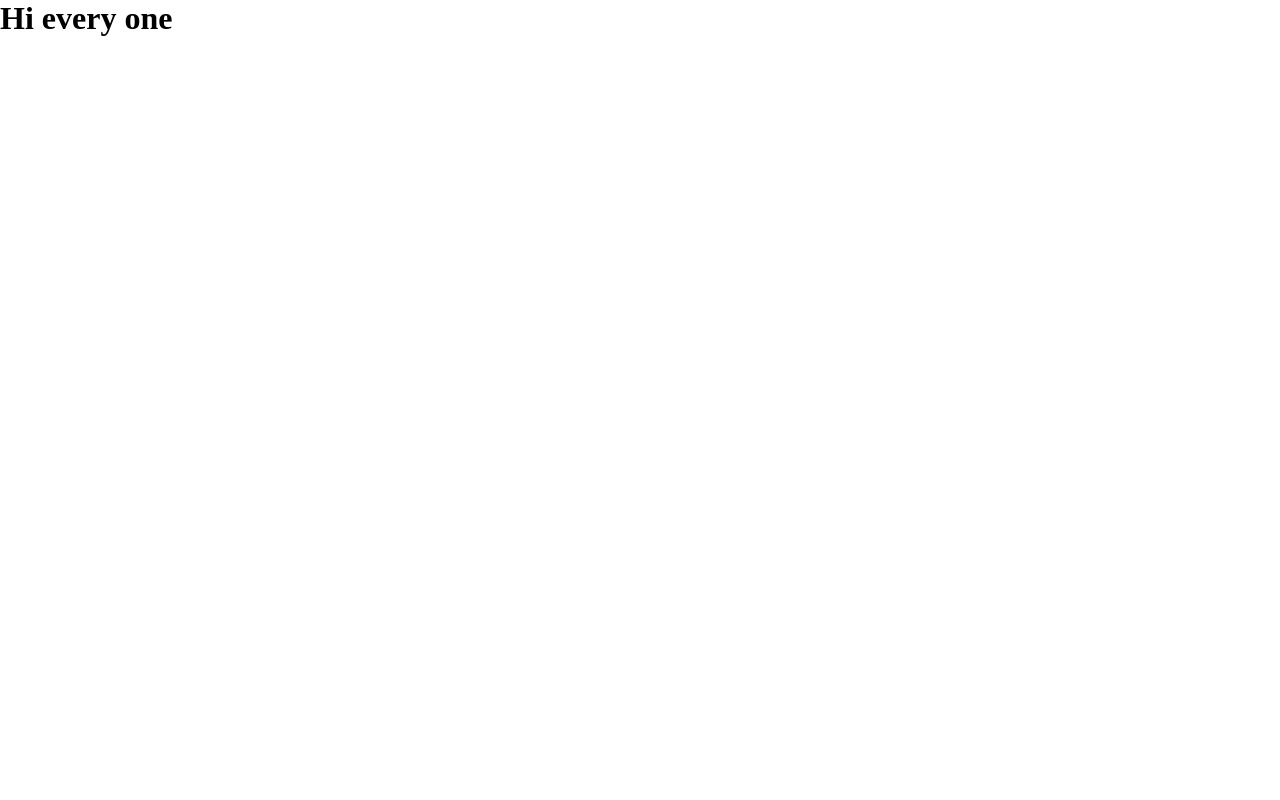
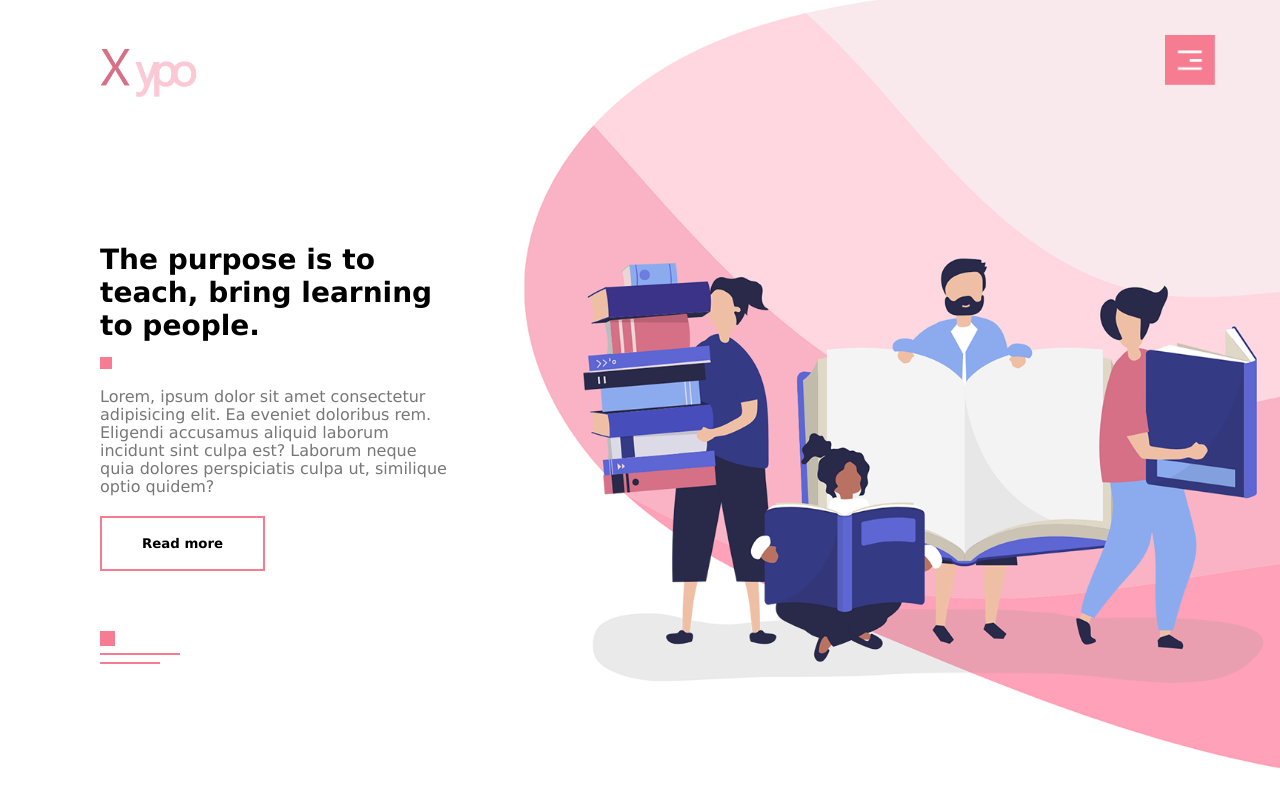
Before and after one commit to tahmimhridoy/html-css-project, a plain HTML site: page index.html in a window 1280 px wide. Drawn offline with Linux system fonts and the light colour scheme.

Commit message:
added header section

```diff
--- a/index.html
+++ b/index.html
@@ -8,6 +8,48 @@
     <link rel="stylesheet" href="style.css">
 </head>
 <body>
-    <h1>Hi every one</h1>
+    <section id="header">
+        <div class="container">
+            <img src="images/logo.png" class="logo" alt="">
+            <div class="header-text">
+                <h1>The purpose is to <br> teach, bring learning to people.</h1>
+                <span class="square">
+
+                </span>
+                <p>Lorem, ipsum dolor sit amet consectetur adipisicing elit. Ea eveniet doloribus rem. Eligendi accusamus aliquid laborum incidunt sint culpa est? Laborum neque quia dolores perspiciatis culpa ut, similique optio quidem?</p>
+                <button class="common-btn">Read more</button>
+                <div class="line">
+                    <span class="line-1"></span><br>
+                    <span class="line-2"></span><br>
+                    <span class="line-3"></span>
+                </div>
+            </div>
+        </div>
+    </section>
+    <nav id="side-nav">
+        <ul>
+            <li><a href="#">HOME</a></li>
+            <li><a href="#">ABOUT US</a></li>
+            <li><a href="#">FEATURES</a></li>
+            <li><a href="#">COURSES</a></li>
+            <li><a href="#">OFFER</a></li>
+            <li><a href="#">CONTACT</a></li>
+        </ul>
+    </nav>
+    <img src="images/menu.png" id="menuBtn" alt="">
+
+    <script>
+        var menuBtn = document.getElementById('menuBtn');
+        var sideNav = document.getElementById('side-nav');
+        sideNav.style.right = '-250px';
+        menuBtn.onclick = function(){
+            if(sideNav.style.right == '-250px'){
+                sideNav.style.right = 0;
+            }else{
+                sideNav.style.right = '-250px';
+            }
+        }
+
+    </script>
 </body>
 </html>
--- a/style.css
+++ b/style.css
@@ -1,4 +1,97 @@
 *{
     margin: 0;
     padding: 0;
+    font-family: Verdana, Geneva, Tahoma, sans-serif;
 }
+#header{
+    height: 100vh;
+    background-image: url(images/background.png);
+    background-position: center;
+    background-size: cover;
+}
+.container{
+    margin-right: 100px;
+    margin-left: 100px;
+}
+.logo{
+    margin-top: 30px;
+    width: 100px;
+}
+.header-text{
+    max-width: 350px;
+    margin-top: 140px;
+}
+h1{
+    font-size: 28px;
+}
+.square{
+    height: 12px;
+    width: 12px;
+    display: inline-block;
+    background: #f67c92;
+    margin: 15px 0;
+}
+.common-btn{
+    padding: 18px 40px;
+    background: transparent;
+    outline: none;
+    border: 2px solid #f67c92;
+    font-weight: bold;
+    cursor: pointer;
+}
+p{
+    font-size: 15;
+    line-height: 18px;
+    color: #777;
+}
+button{
+    margin-top: 20px;
+    margin-bottom: 60px;
+}
+.line-1{
+    width: 15px;
+    height: 15px;
+    background: #f67c92;
+    display: inline-block;
+}
+.line-2{
+    width: 80px;
+    height: 2px;
+    background: #f67c92;
+    display: inline-block;
+}
+.line-3{
+    width: 60px;
+    height: 2px;
+    background: #f67c92;
+    display: inline-block;
+}
+.line{
+    line-height: 8px;
+}
+#side-nav{
+    width: 250px;
+    height: 100vh;
+    position: fixed;
+    right: -250px;
+    top: 0;
+    background: #f67c92;
+    z-index: 2;
+    transition: .5s;
+}
+nav ul li{
+    list-style: none;
+    margin: 50px 20px;
+}
+nav ul li a{
+    text-decoration: none;
+    color: white;
+}
+#menuBtn{
+    width: 50px;
+    position: fixed;
+    right: 65px;
+    top: 35px;
+    z-index: 2;
+    cursor: pointer;
+}
```
